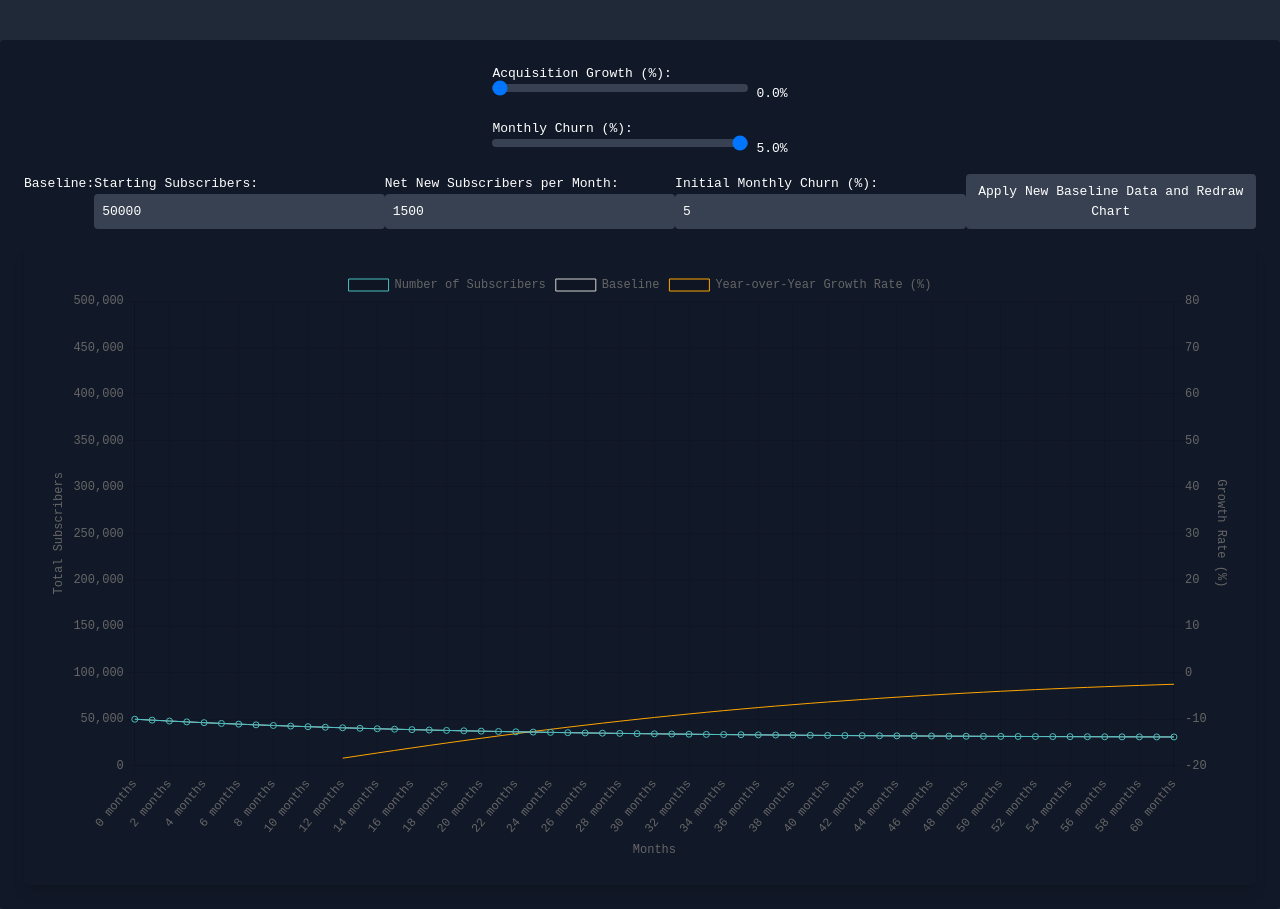
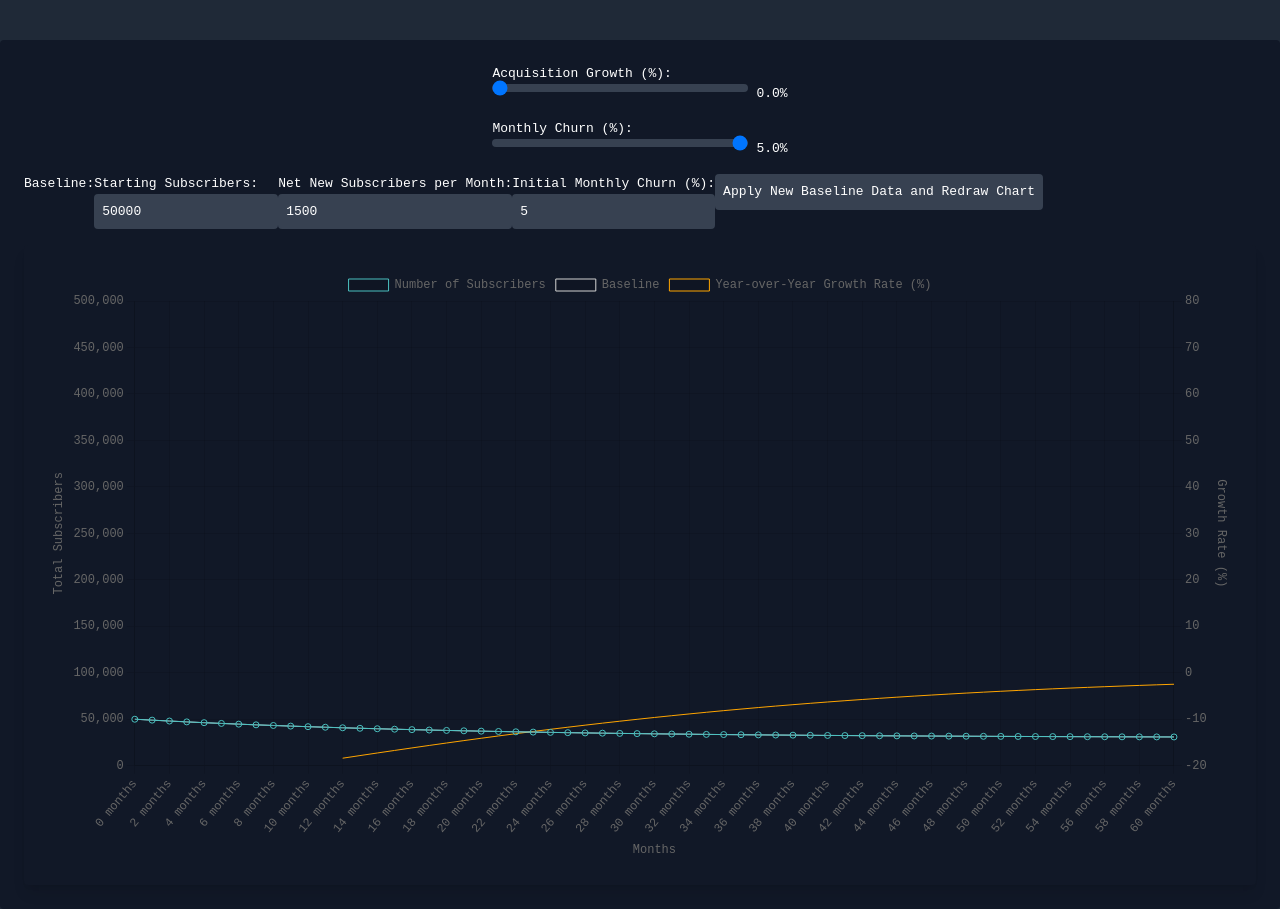
Before and after one commit to p3ob7o/saas-subscriber-simulation, a website: page public/index.html in a window 1280 px wide. Drawn offline with nearby package versions, Linux system fonts and the light colour scheme.

Commit message:
Update index.html

```diff
--- a/public/index.html
+++ b/public/index.html
@@ -26,19 +26,19 @@
     </div>
     <div class="flex">
         Baseline:
-        <div class="flex flex-col w-1/4">
+        <div class="flex flex-col w-1/5">
             <label>Starting Subscribers:</label>
             <input type="number" id="startingSubscribers" class="mb-2 bg-gray-700 text-white rounded p-2" value="50000"/>
         </div>
-        <div class="flex flex-col w-1/4">
+        <div class="flex flex-col w-1/5">
             <label>Net New Subscribers per Month:</label>
             <input type="number" id="netNewSubscribers" class="mb-2 bg-gray-700 text-white rounded p-2" value="1500"/>
         </div>
-        <div class="flex flex-col w-1/4">
+        <div class="flex flex-col w-1/5">
             <label>Initial Monthly Churn (%):</label>
             <input type="number" step="0.1" id="initialMonthlyChurn" class="mb-4 bg-gray-700 text-white rounded p-2" value="5"/>
         </div>
-        <div class="flex flex-col w-1/4">
+        <div class="flex flex-col w-1/5">
             <button id="applyBaselineDataButton" class="bg-gray-700 text-white rounded p-2">Apply New Baseline Data and Redraw Chart</button>
         </div>
   </div>
```
